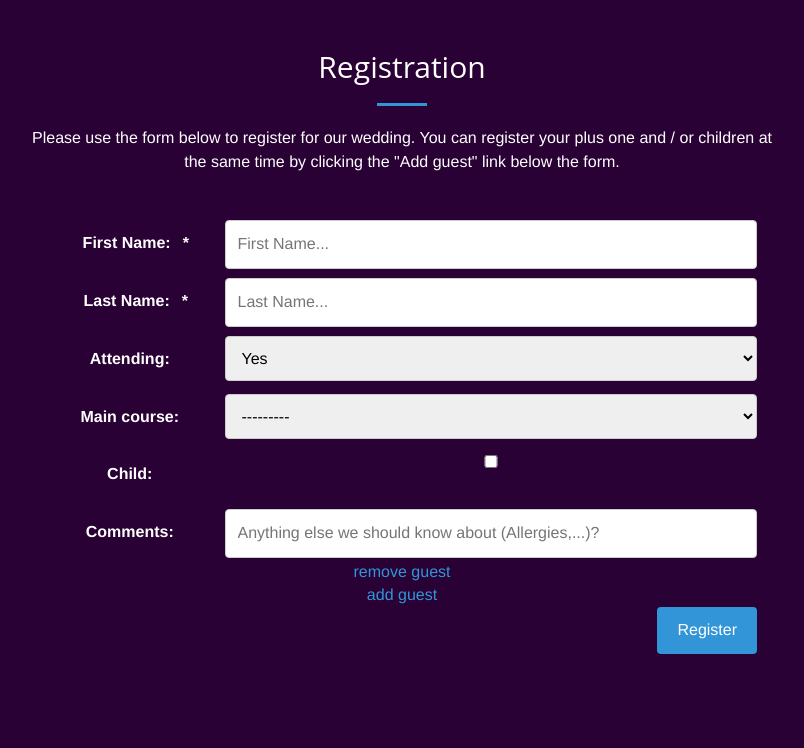
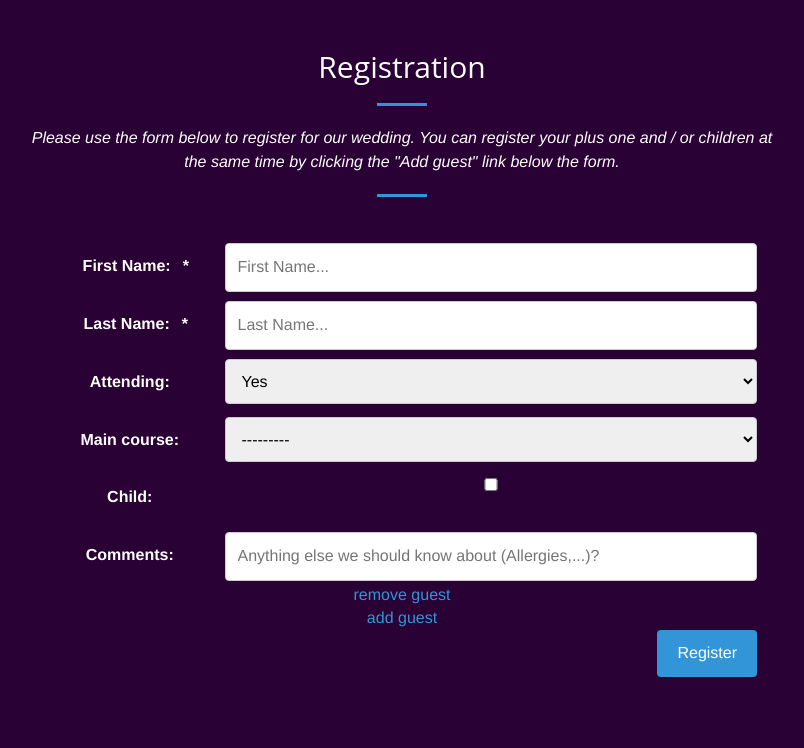
Before and after one commit to clemens-zauchner/wedding_website, a Django app: page /register/ in a window 1280 px wide. Shown: the top 748 px of the page, without its empty margins (238-1042 px from the left). Run offline with Django 4.2, Linux system fonts and the light colour scheme; some libraries are stand-ins or nearby versions.

Commit message:
Change appearance of note

```diff
--- a/django_wedding_website/wedding/templates/partials/registration_form.html
+++ b/django_wedding_website/wedding/templates/partials/registration_form.html
@@ -2,9 +2,13 @@
 {% block form_content %}
 <h2 class="section-heading">Registration</h2>
 <hr>
-<p class="mb-0">Please use the form below to register for our wedding. You can register your
-    plus one and / or children at the same time by clicking the "Add guest" link below the form.
+<p class="mb-0">
+    <em>
+        Please use the form below to register for our wedding. You can register your
+        plus one and / or children at the same time by clicking the "Add guest" link below the form.
+    </em>
 </p>
+<hr>
 <div class="form-container">
     <form action="{% url 'wedding-register-form' %}" method="POST">
         {% csrf_token %}
```
